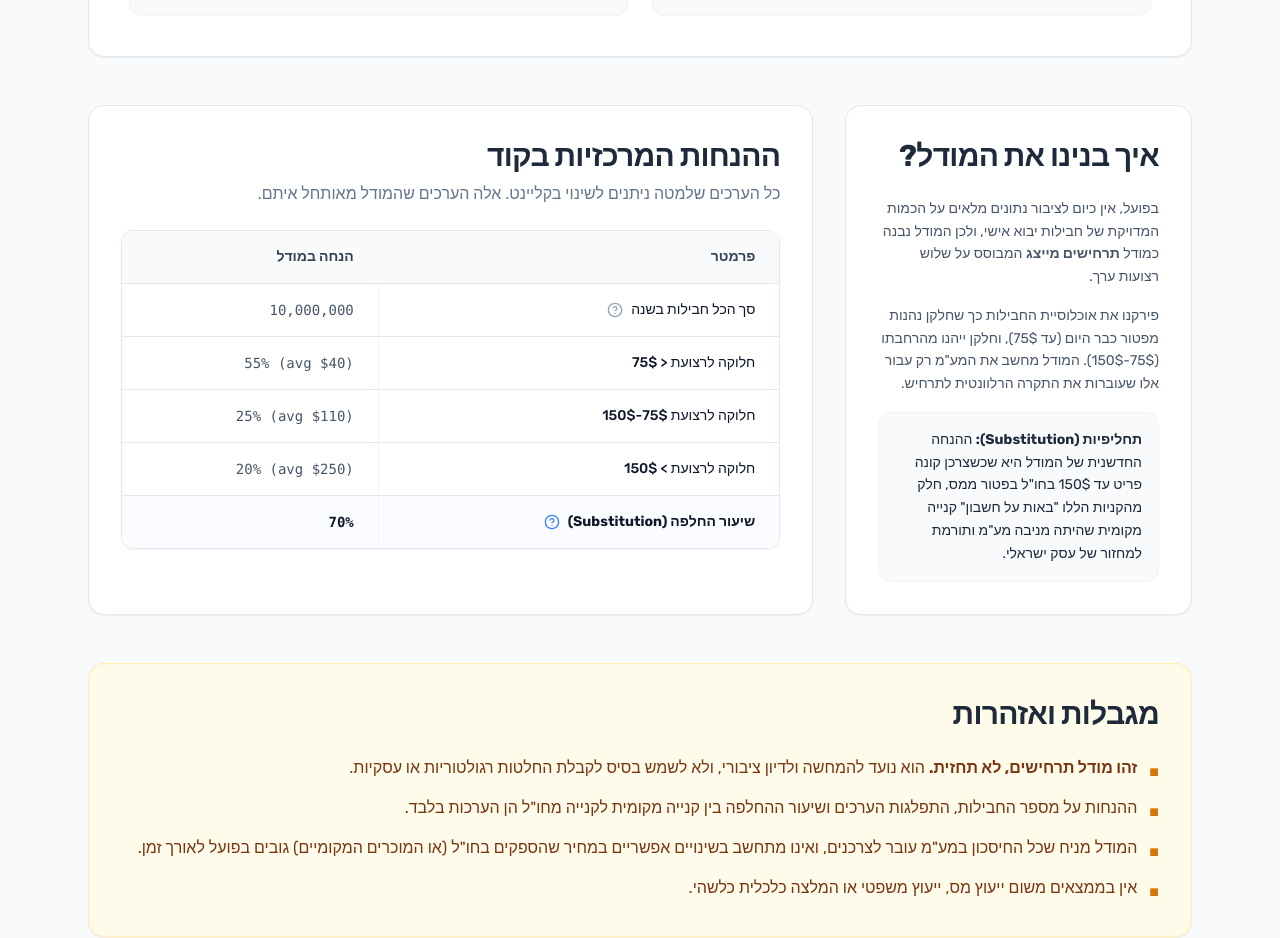
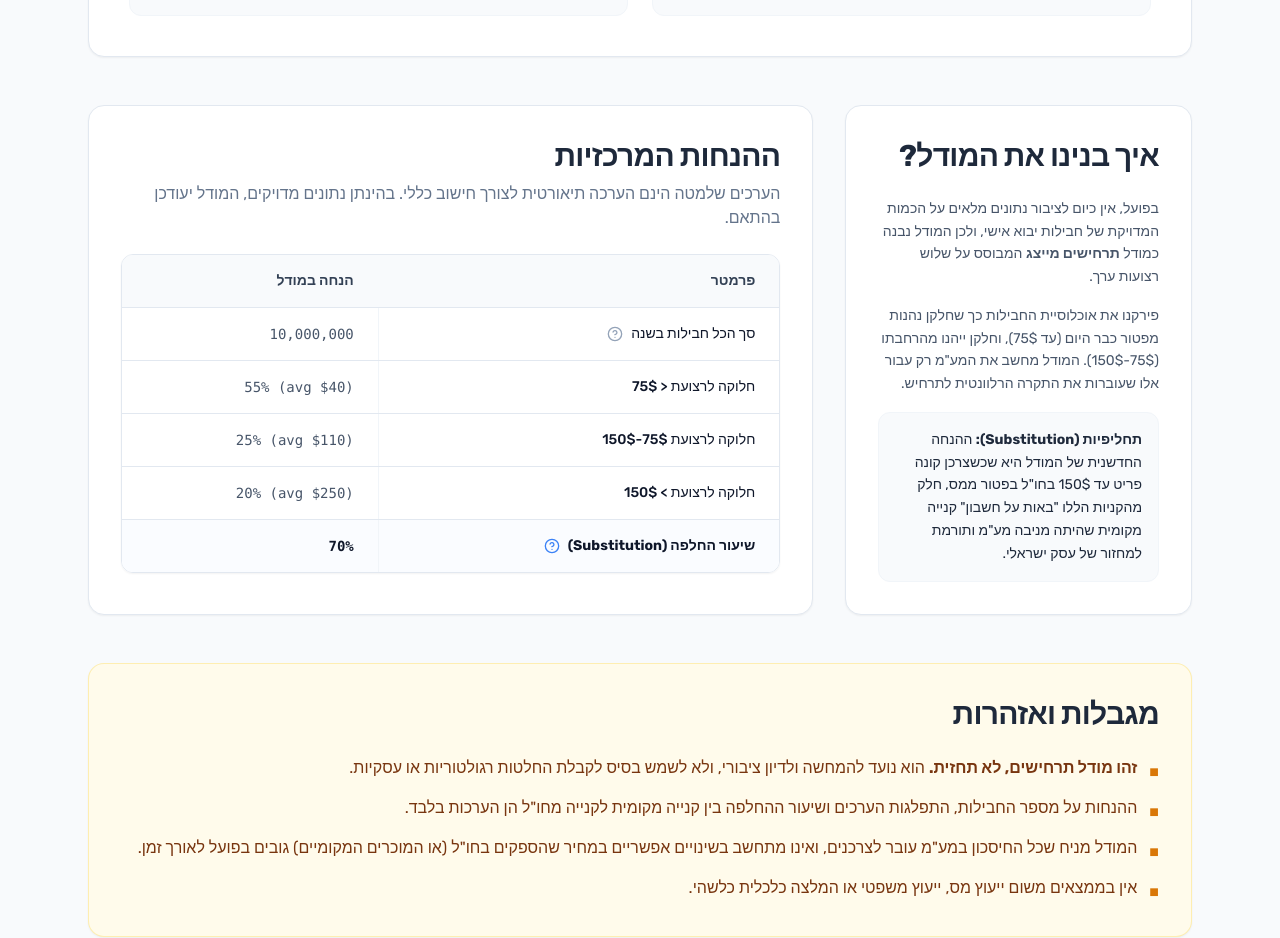
Before and after one commit to sinayblumin/75vs150, a Next.js app: page /methodology in a window 1280 px wide. Shown: the part 920-1858 px from the top of the page. Built offline with nearby package versions, Linux system fonts and the light colour scheme; a web font is replaced by a local one.

Commit message:
feat: Fix text on methodology page.

```diff
--- a/app/methodology/page.tsx
+++ b/app/methodology/page.tsx
@@ -108,7 +108,7 @@ export default function MethodologyPage() {
                 </section>
 
                 <section className="bg-white p-8 rounded-2xl shadow-sm border border-slate-200 lg:col-span-2 overflow-x-auto">
-                    <SectionHeading title="ההנחות המרכזיות בקוד" subtitle="כל הערכים שלמטה ניתנים לשינוי בקליינט. אלה הערכים שהמודל מאותחל איתם." />
+                    <SectionHeading title="ההנחות המרכזיות" subtitle="הערכים שלמטה הינם הערכה תיאורטית לצורך חישוב כללי. בהינתן נתונים מדויקים, המודל יעודכן בהתאם." />
                     <TooltipProvider>
                         <div className="overflow-x-auto border border-slate-200 rounded-xl shadow-sm">
                             <table className="min-w-full divide-y divide-slate-200 text-right text-sm">
```
